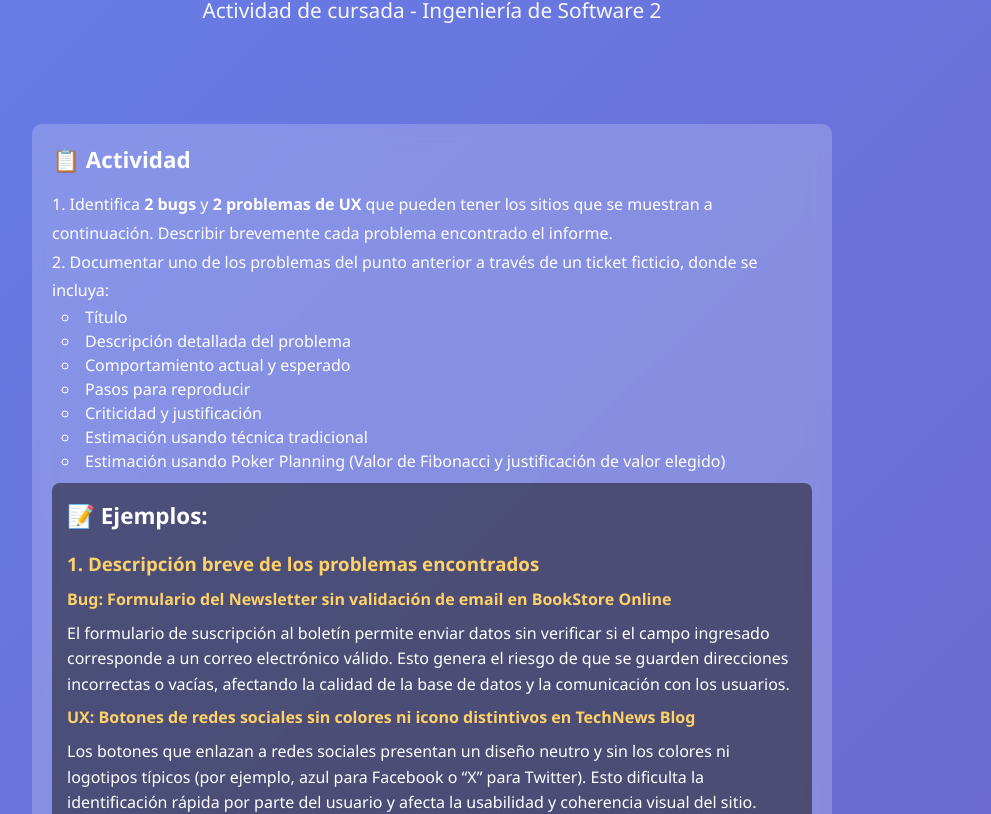
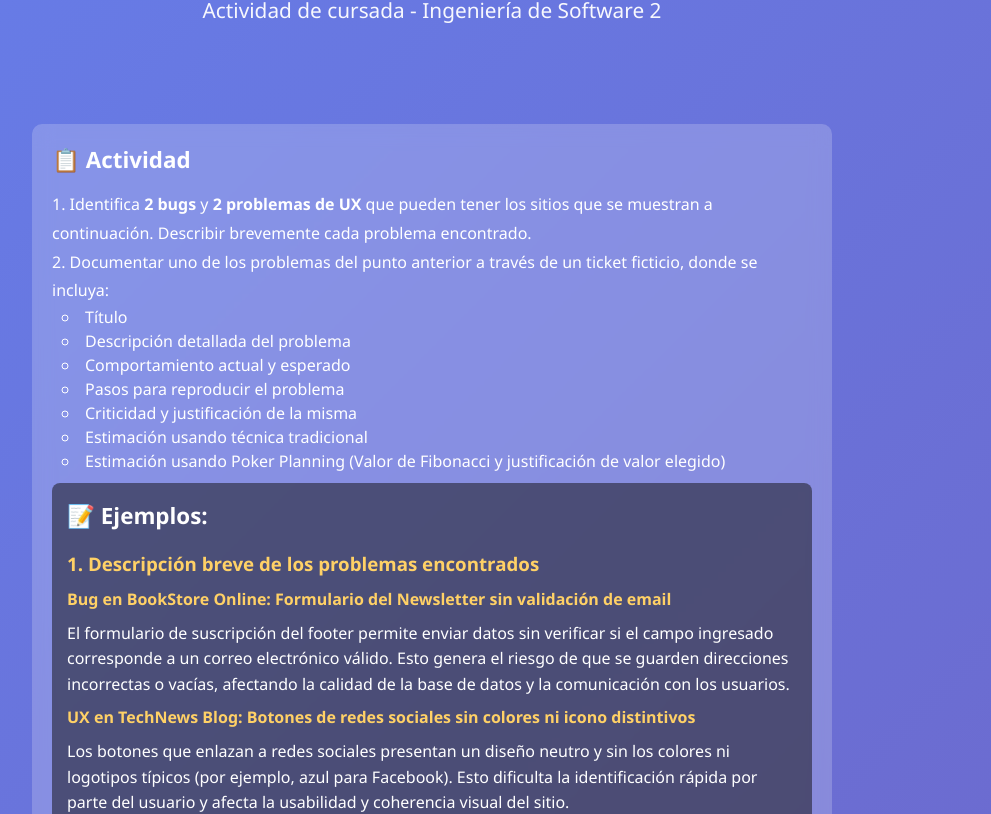
Before and after one commit to maurogmz/sitios-bugs-ux, a plain HTML site: page index.html in a window 1280 px wide. Shown: the part 139-953 px from the top of the page, without its empty margins (208-1199 px from the left). Drawn offline with Linux system fonts and the light colour scheme.

Commit message:
corrección de enunciados

```diff
--- a/index.html
+++ b/index.html
@@ -273,14 +273,14 @@
             <h2>📋 Actividad </h2>
             <ol>
                 <li>Identifica <strong>2 bugs</strong> y <strong>2 problemas de UX</strong> que pueden tener los sitios que se muestran a continuación.
-                Describir brevemente cada problema encontrado el informe.</li>
+                Describir brevemente cada problema encontrado.</li>
                 <li>Documentar uno de los problemas del punto anterior a través de un ticket ficticio, donde se incluya:</li>
                 <ul>
                     <li>Título</li>
                     <li>Descripción detallada del problema</li>
                     <li>Comportamiento actual y esperado</li>
-                    <li>Pasos para reproducir</li>
-                    <li>Criticidad y justificación</li>
+                    <li>Pasos para reproducir el problema</li>
+                    <li>Criticidad y justificación de la misma</li>
                     <li>Estimación usando técnica tradicional</li>
                     <li>Estimación usando Poker Planning (Valor de Fibonacci y justificación de valor elegido)</li>
                 </ul>
@@ -290,13 +290,13 @@
                 <h2>📝 Ejemplos: </h2>
                 <h3><strong>1. Descripción breve de los problemas encontrados</strong></h3>
 
-                <p><strong>Bug: Formulario del Newsletter sin validación de email en BookStore Online</strong></p>
-                <p>El formulario de suscripción al boletín permite enviar datos sin verificar si el campo ingresado corresponde a un correo electrónico válido.
+                <p><strong>Bug en BookStore Online: Formulario del Newsletter sin validación de email</strong></p>
+                <p>El formulario de suscripción del footer permite enviar datos sin verificar si el campo ingresado corresponde a un correo electrónico válido.
                 Esto genera el riesgo de que se guarden direcciones incorrectas o vacías, afectando la calidad de la base de datos y la comunicación con los usuarios.</p>
 
-                <p><strong>UX: Botones de redes sociales sin colores ni icono distintivos en TechNews Blog</strong></p>
+                <p><strong>UX en TechNews Blog: Botones de redes sociales sin colores ni icono distintivos</strong></p>
                 <p>Los botones que enlazan a redes sociales presentan un diseño neutro y sin los colores ni logotipos típicos
-                (por ejemplo, azul para Facebook o “X” para Twitter).
+                (por ejemplo, azul para Facebook).
                 Esto dificulta la identificación rápida por parte del usuario y afecta la usabilidad y coherencia visual del sitio.</p>
                 <hr>
                 <div class="example2">
@@ -317,7 +317,7 @@
                         <li>El sistema debe validar que el campo contenga un correo con formato válido (ejemplo: usuario@dominio.com).</li>
                         <li>Si el campo está vacío o no cumple el formato, debe mostrarse un mensaje de error.</li>
                     </ul>
-                    <p><strong>Pasos para reproducior problema:</strong></p>
+                    <p><strong>Pasos para reproducir problema:</strong></p>
                     <ul>
                         <li>Ir a la página principal.</li>
                         <li>Desplazarse hasta el formulario del Newsletter.</li>
@@ -348,19 +348,19 @@
                     <p><strong>Título:</strong></p>
                     <p>Botones de redes sociales sin colores ni icono distintivos en TechNews Blog</p>
                     <p><strong>Descripción:</strong></p>
-                    <p>Los botones ubicados dentro de la ventana de modal al hacer clic en compartir (dentro de cada artículo) carecen de los colores e iconos típicos de cada red social.
+                    <p>Los botones ubicados dentro de la ventana de modal al hacer clic en botón compartir (dentro de cada artículo) carecen de los colores e iconos típicos de cada red social.
                         Actualmente todos los botones son iguales, sin texto ni imagen que los distinga.</p>
                     <p><strong>Comportamiento actual:</strong></p>
                     <ul>
                         <li>Todos los botones son del mismo color (gris o neutro).</li>
-                        <li>No tienen iconos ni logotipos (por ejemplo, el logo de Facebook, Instagram, LinkedIn, etc.).</li>
+                        <li>No tienen iconos ni logotipos (por ejemplo, el logo de Facebook, Twitter, LinkedIn.).</li>
                     </ul>
                     <p><strong>Comportamiento esperado:</strong></p>
                     <ul>
                         <li>Cada botón debe tener el color corporativo correspondiente a la red social.</li>
                         <li>Cada botón debe incluir el icono correspondiente (por ejemplo, con librerías como FontAwesome o Bootstrap Icons).</li>
                     </ul>
-                    <p><strong>Pasos para reproducior problema:</strong></p>
+                    <p><strong>Pasos para reproducir problema:</strong></p>
                     <ul>
                         <li>Ir a la página principal.</li>
                         <li>Hacer clic en un Articulo.</li>
```
